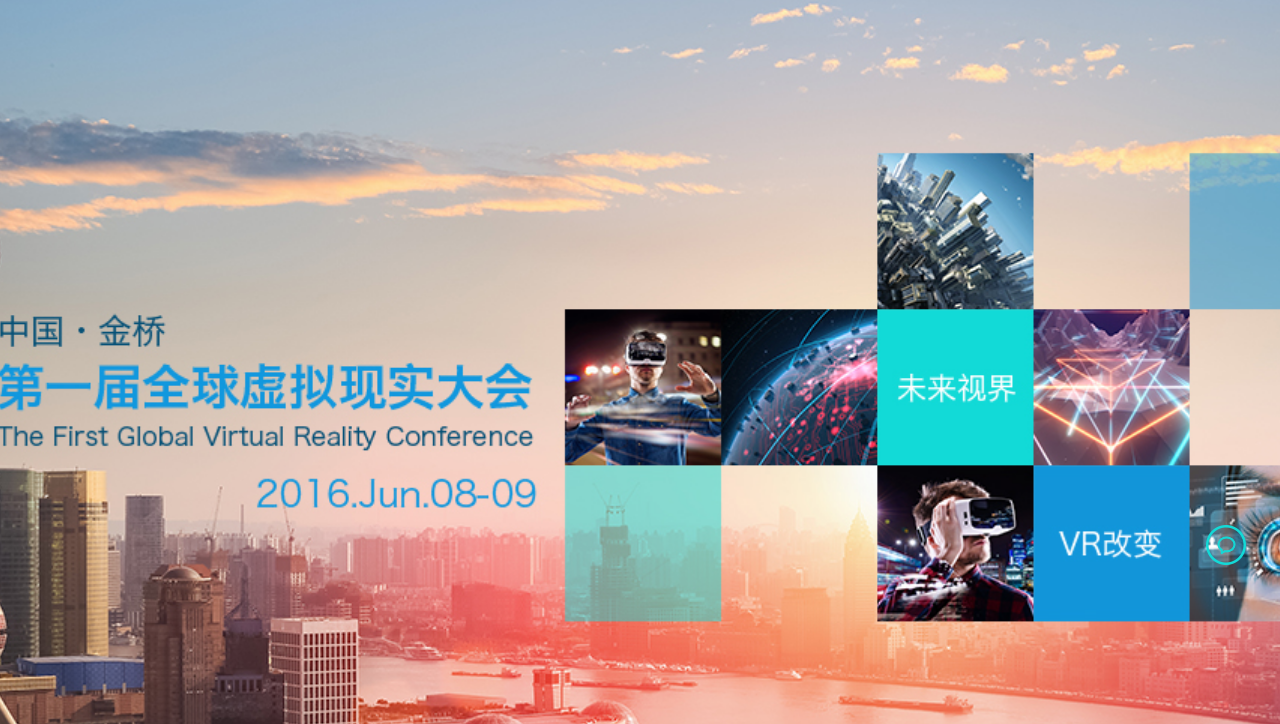
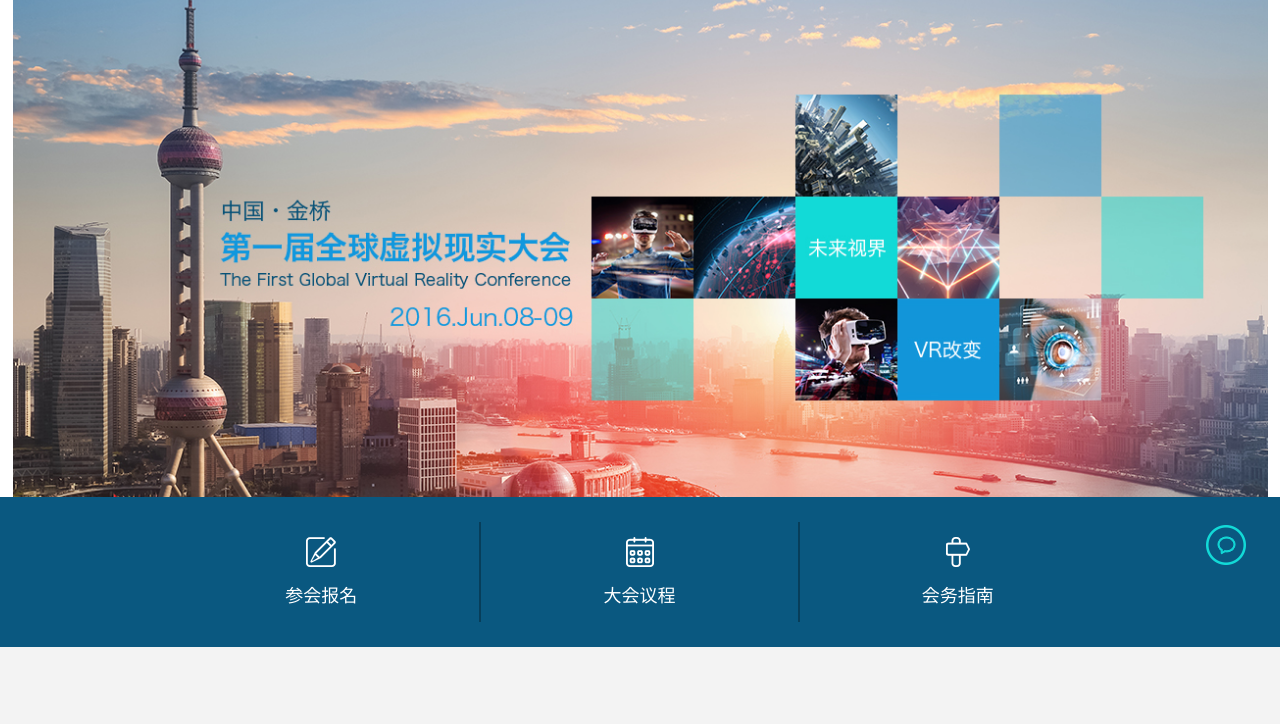
Before and after one commit to bjw-fightword/GVRC, a plain HTML site: page index.html in a window 1280 px wide. Shown: the part 75-799 px from the top of the page. Drawn offline with Linux system fonts and the light colour scheme.

Commit message:
banner响应

```diff
--- a/css/index.css
+++ b/css/index.css
@@ -1427,6 +1427,24 @@ section{
 	background-position: center;
     background-size: 1922px 779px;
 
+}
+@media(max-width: 1366px){
+	.header,.EN-header{
+		height: 519px;
+		background-size: 1366px;
+	}
+}
+@media(max-width: 1280px){
+	.header,.EN-header{
+		height:500px;
+		background-size: 1255px;
+	}
+}
+@media(max-width: 1024px){
+	.header,.EN-header{
+		height:400px;
+		background-size: 1000px;
+	}
 }
 .activity{
     width: auto;
```
